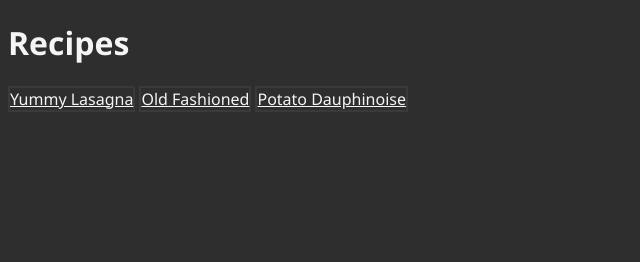
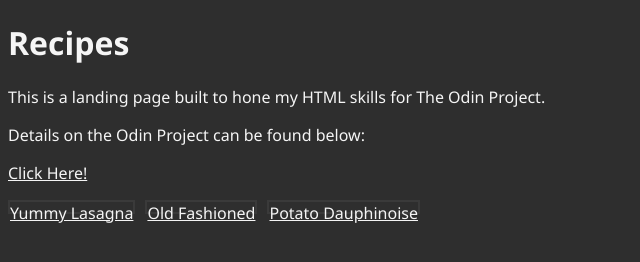
Before and after one commit to Winterm00t/odin-recipes, a plain HTML site: page index.html in a window 1280 px wide. Shown: the whole page, without its empty margins (0-640 px from the left). Drawn offline with Linux system fonts and the light colour scheme.

Commit message:
Fixed styling / layout to taste

```diff
--- a/index.html
+++ b/index.html
@@ -9,6 +9,11 @@
 </head>
 <body>
     <h1>Recipes</h1>
+    <div class="description">
+        <p>This is a landing page built to hone my HTML skills for The Odin Project.</p>
+        <p>Details on the Odin Project can be found below:</p>
+        <p><a href="https://www.theodinproject.com/">Click Here!</a></p>
+    </div>
     <div class="main_flex">
         <div class="child_flex">
             <a href ="./recipes/lasagna.html">Yummy Lasagna</a>
--- a/styles/styles.css
+++ b/styles/styles.css
@@ -6,16 +6,22 @@
   }
 
 
+.description {
+  display: block;
+  gap: 10px;
+}
 .main_flex {
   display: flex;
-  gap: 4px;
+  height: 60px;
+  gap: 10px;
 }
-
 .child_flex {
   display: flex;
   border: 2px solid #3a3a3a;
-  gap: 4px;
+  gap: 10px;
+  height: 10px;
 }
+
 /* unvisited link */
 a:link {
   color: whitesmoke;
@@ -28,7 +34,7 @@ a:visited {
 
 /* mouse over link */
 a:hover {
-  color: #b05279;
+  color: magenta;
 }
 
 /* selected link */
```
